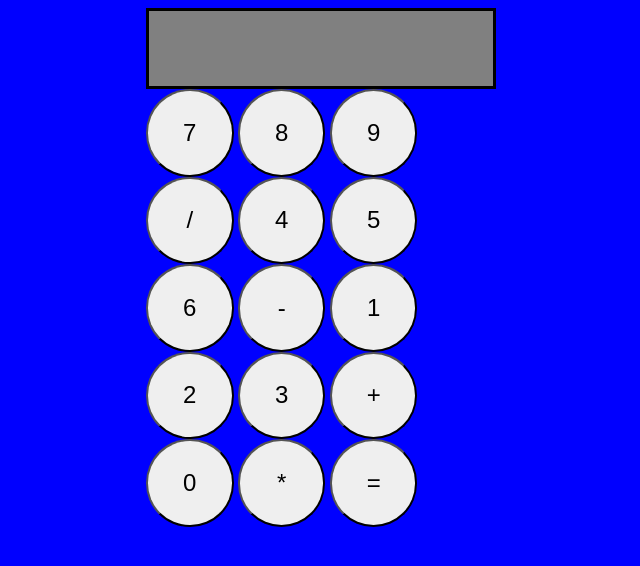
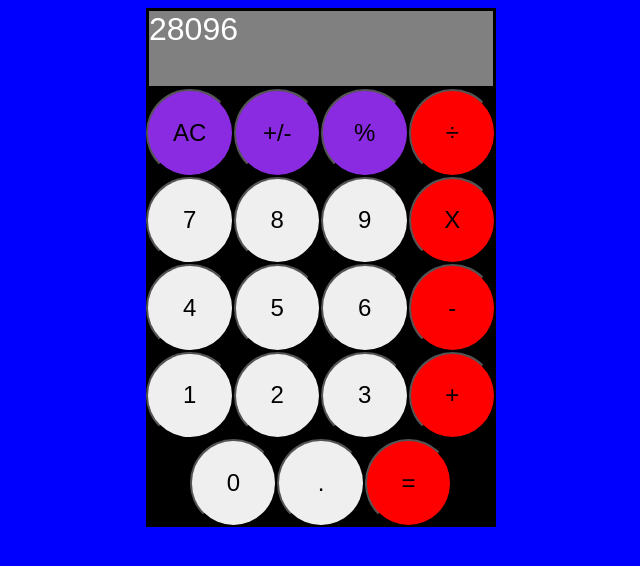
Before and after one commit to zoevds/Calculator, a plain HTML site: page index.html in a window 1280 px wide. Shown: the whole page, without its empty margins (327-967 px from the left). Drawn offline with Linux system fonts and the light colour scheme.

Commit message:
fixed calculator

```diff
--- a/index.html
+++ b/index.html
@@ -1,31 +1,36 @@
 <!DOCTYPE html>
 <html lang="en">
-  <head>
-    <link rel="stylesheet" href="./styles.css" />
-    <meta charset="UTF-8" />
-    <meta http-equiv="X-UA-Compatible" content="IE=edge" />
-    <meta name="viewport" content="width=device-width, initial-scale=1.0" />
-    <title>Document</title>
-  </head>
+<head>
+    <meta charset="UTF-8">
+    <meta http-equiv="X-UA-Compatible" content="IE=edge">
+    <meta name="viewport" content="width=device-width, initial-scale=1.0">
+    <title>Calculator</title>
+    <link rel="stylesheet" href="styles.css">
+</head>
 <body>
     <div class="calculator">
-        <div id="output"></div>
-    <div class="buttons-container">
+        <div id="output">28096</div>
+        <div class="button-container">
+        <button class="purple"> AC</button>
+        <button class="purple"> +/-</button>
+        <button class="purple"> %</button>
+        <button class="blue">÷</button>
         <button>7</button>
         <button>8</button>
         <button>9</button>
-        <button>/</button>
+        <button class="blue">X</button>
         <button>4</button>
         <button>5</button>
         <button>6</button>
-        <button>-</button>
+        <button class="blue">-</button>
         <button>1</button>
         <button>2</button>
         <button>3</button>
-        <button>+</button>
+        <button class="blue">+</button>
         <button>0</button>
-        <button>*</button>
-        <button>=</button>
-    </div>
+
+        <button>. </button>
+        <button class="blue"> =</button>
+        </div>
 </body>
 </html>
```
